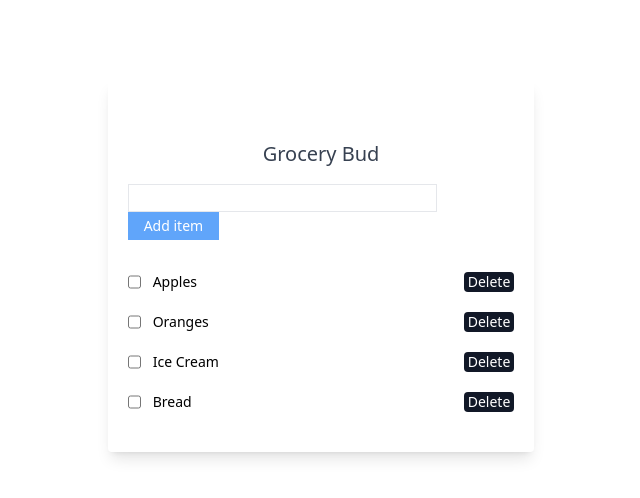
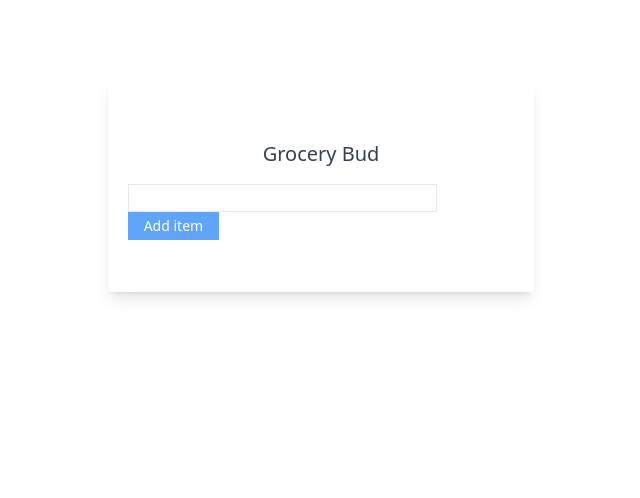
Before and after one commit to alirezagh99/GroceryBud-react-app, a React (Vite) app: page / in a window 1280 px wide. Shown: the top 498 px of the page, without its empty margins (319-959 px from the left). Built offline with nearby package versions, Linux system fonts and the light colour scheme.

Commit message:
add-localStorage

```diff
--- a/src/App.jsx
+++ b/src/App.jsx
@@ -21,13 +21,19 @@ const data = [
     name: "Bread",
   },
 ];
+
+const setLocalStorage = (items) => {
+  localStorage.setItem("list", JSON.stringify(items));
+};
+const getLocalStorage = JSON.parse(localStorage.getItem("list") || "[]");
+
 function App() {
-  const [items, setItems] = useState(data);
+  const [items, setItems] = useState(getLocalStorage);
 
   const handleNewItem = (i) => {
-    console.log(i);
     const newList = [...items, { name: i, id: uuidv4() }];
     setItems(newList);
+    setLocalStorage(newList);
     toast.success("New item added to the list.");
   };
 
@@ -36,6 +42,7 @@ function App() {
       return item.id !== id;
     });
     setItems(newList);
+    setLocalStorage(newList);
   };
 
   return (
```
